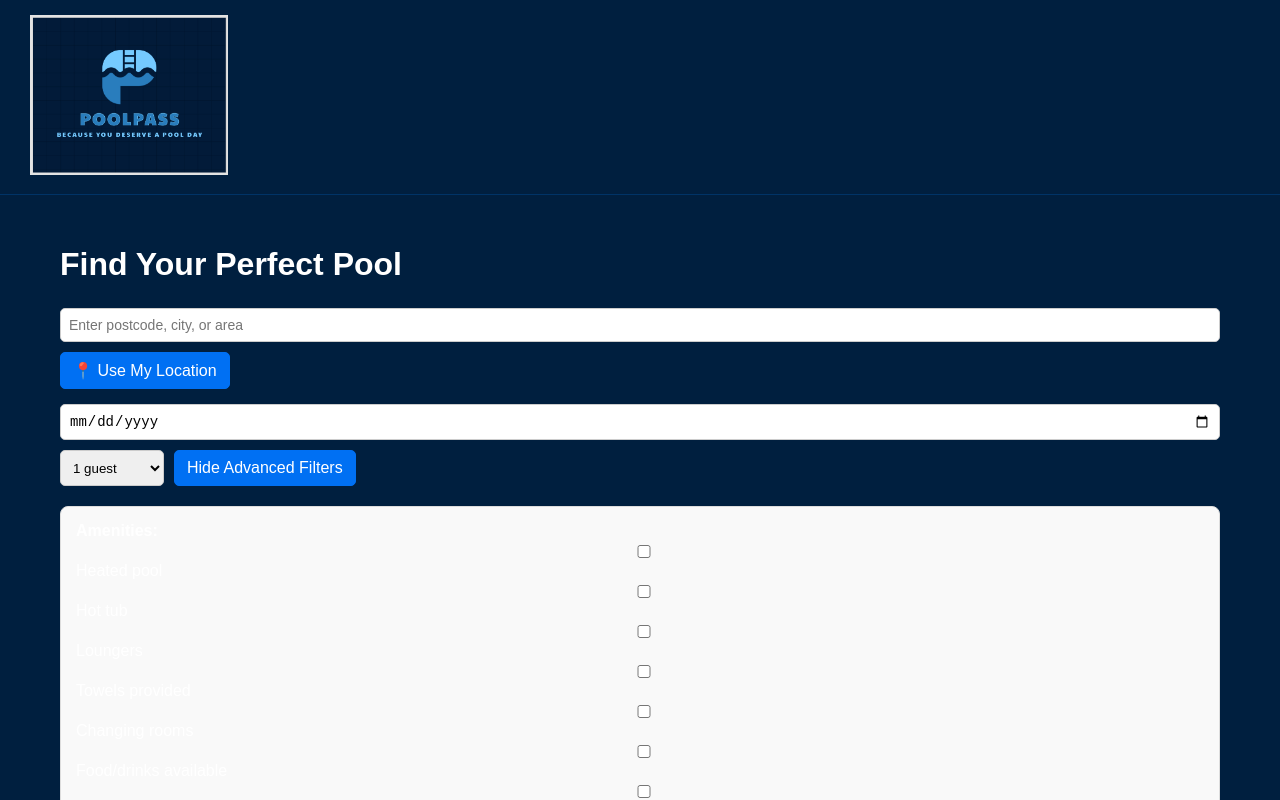
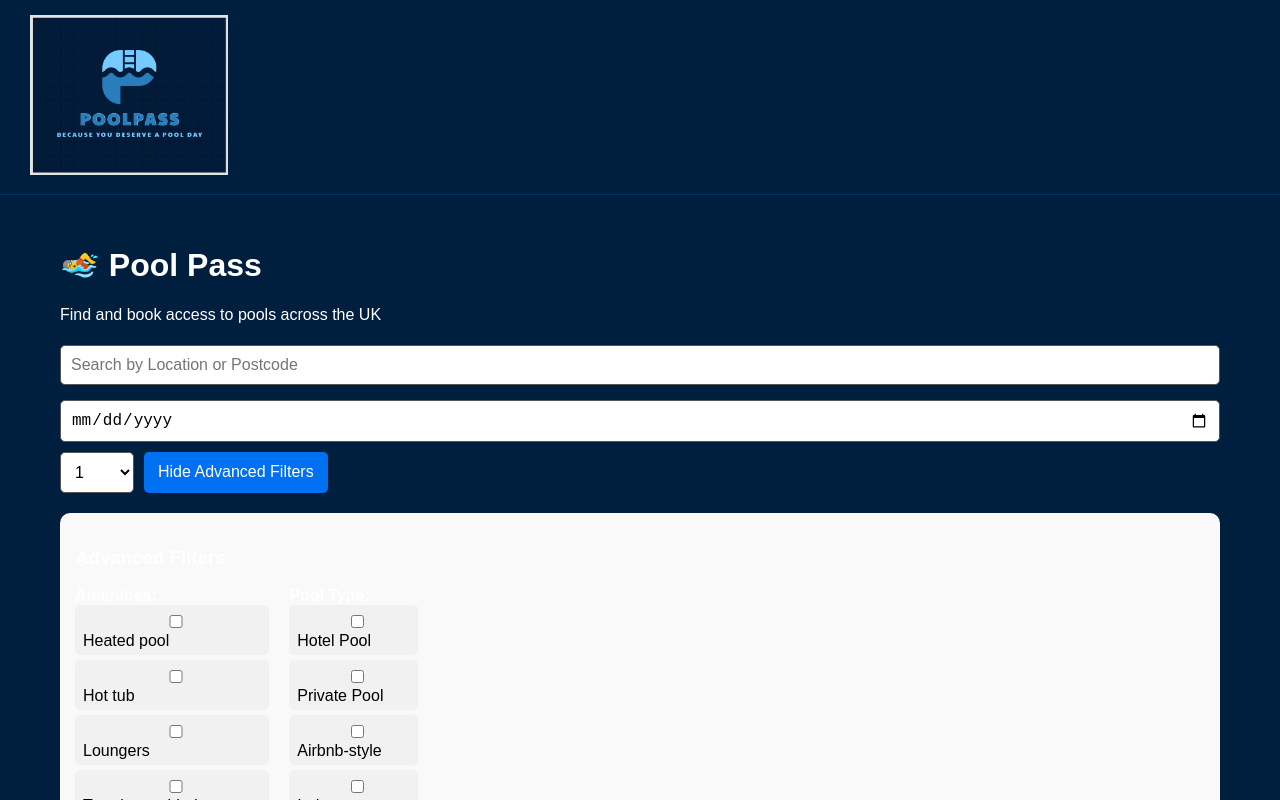
Before and after one commit to SxyWytBoy/PoolPass, a Next.js app: page / in a window 1280 px wide. Both pictures are taken after a click on the button "Show Advanced Filters". Shown: the top 800 px of the page. Built offline with nearby package versions, Linux system fonts and the light colour scheme.

Commit message:
Update index.js

```diff
--- a/pages/index.js
+++ b/pages/index.js
@@ -1,38 +1,52 @@
-import React, { useState } from 'react';
+import Link from 'next/link';
+import { useState, useEffect, useRef } from 'react';
 import Image from 'next/image';
-import Link from 'next/link';
 
-const mockPools = [
+const pools = [
   {
     id: 1,
-    name: 'The Lakeside Pool',
-    location: 'Cotswolds',
-    price: '£60/day',
-    image: '/pool1.jpg',
-    description: 'A serene outdoor pool by the lake, ideal for family retreats.',
+    name: 'Luxury Hotel Pool',
+    location: 'London',
+    price: '£25',
+    description: 'Access to rooftop infinity pool with towels included.',
+    type: 'Hotel Pool',
+    image: '/images/luxury-pool.jpg',
+    availableDates: ['2025-05-15', '2025-05-16'],
     rating: 4.5,
     reviews: [
-      { user: 'Alice', comment: 'Wonderful atmosphere!', rating: 5 },
-      { user: 'Tom', comment: 'Very relaxing', rating: 4 },
+      { user: 'John Doe', comment: 'Amazing experience, highly recommended!', rating: 5 },
+      { user: 'Jane Smith', comment: 'Lovely pool, but a bit crowded.', rating: 4 },
     ],
-    amenities: ['Heated pool', 'Wi-Fi', 'Parking'],
-    type: 'Outdoor',
-    petFriendly: true,
   },
   {
     id: 2,
-    name: 'Luxury City Spa Pool',
-    location: 'London',
-    price: '£95/day',
-    image: '/pool2.jpg',
-    description: 'Private rooftop pool with sauna access in Central London.',
-    rating: 4.8,
+    name: 'Countryside B&B Pool',
+    location: 'Somerset',
+    price: '£15',
+    description: 'Peaceful outdoor pool with countryside views.',
+    type: 'Public Pool',
+    image: '/images/countryside-pool.jpeg',
+    availableDates: ['2025-05-14', '2025-05-18'],
+    rating: 3.8,
     reviews: [
-      { user: 'Beth', comment: 'Top-tier spa facilities!', rating: 5 },
+      { user: 'Alice Brown', comment: 'A relaxing place to unwind!', rating: 4 },
+      { user: 'Bob White', comment: 'Great view, but the pool could be cleaner.', rating: 3 },
     ],
-    amenities: ['Hot tub', 'Towels provided', 'Food/drinks available'],
-    type: 'Indoor',
-    petFriendly: false,
+  },
+  {
+    id: 3,
+    name: 'City Gym Pool',
+    location: 'Manchester',
+    price: '£10',
+    description: 'Indoor heated pool at modern fitness center.',
+    type: 'Gym Pool',
+    image: '/images/city-gym-pool.jpg',
+    availableDates: ['2025-05-10', '2025-05-12'],
+    rating: 4.2,
+    reviews: [
+      { user: 'Sarah Green', comment: 'Nice pool but a little too small for my liking.', rating: 3 },
+      { user: 'Tom Clark', comment: 'Great for a quick swim after the gym!', rating: 5 },
+    ],
   },
 ];
 
@@ -40,175 +54,257 @@ export default function Home() {
   const [search, setSearch] = useState('');
   const [availableDate, setAvailableDate] = useState('');
   const [guests, setGuests] = useState(1);
-  const [showAdvancedFilters, setShowAdvancedFilters] = useState(false);
-  const [amenities, setAmenities] = useState([]);
+  const [showAdvanced, setShowAdvanced] = useState(false);
   const [selectedTypes, setSelectedTypes] = useState([]);
-  const [priceRange, setPriceRange] = useState({ min: '', max: '' });
-  const [timeOfDay, setTimeOfDay] = useState('');
-  const [addons, setAddons] = useState([]);
-  const [accessibility, setAccessibility] = useState([]);
-  const [petFriendlyOnly, setPetFriendlyOnly] = useState(false);
+  const [selectedAmenities, setSelectedAmenities] = useState([]);
+  const [dropdownOpen, setDropdownOpen] = useState(false);
+  const dropdownRef = useRef(null);
 
-  const handleAmenityChange = (e) => {
-    const { value, checked } = e.target;
-    setAmenities((prev) =>
-      checked ? [...prev, value] : prev.filter((item) => item !== value)
+  const amenities = [
+    'Heated pool',
+    'Hot tub',
+    'Loungers',
+    'Towels provided',
+    'Changing rooms',
+    'Food/drinks available',
+    'Wi-Fi',
+    'Parking',
+  ];
+
+  const poolTypes = [
+    'Hotel Pool',
+    'Private Pool',
+    'Airbnb-style',
+    'Indoor',
+    'Outdoor',
+    'Public Pool',
+    'Gym Pool',
+  ];
+
+  const handleTypeChange = (event) => {
+    const value = event.target.value;
+    setSelectedTypes((prev) =>
+      prev.includes(value) ? prev.filter((type) => type !== value) : [...prev, value]
     );
   };
 
-  const handleTypeChange = (e) => {
-    const { value, checked } = e.target;
-    setSelectedTypes((prev) =>
-      checked ? [...prev, value] : prev.filter((item) => item !== value)
+  const handleAmenityChange = (event) => {
+    const value = event.target.value;
+    setSelectedAmenities((prev) =>
+      prev.includes(value) ? prev.filter((a) => a !== value) : [...prev, value]
     );
   };
 
-  const handleAddonChange = (e) => {
-    const { value, checked } = e.target;
-    setAddons((prev) =>
-      checked ? [...prev, value] : prev.filter((item) => item !== value)
-    );
+  useEffect(() => {
+    const handleClickOutside = (event) => {
+      if (dropdownRef.current && !dropdownRef.current.contains(event.target)) {
+        setDropdownOpen(false);
+      }
     };
+    document.addEventListener('mousedown', handleClickOutside);
+    return () => document.removeEventListener('mousedown', handleClickOutside);
+  }, []);
 
-  const handleAccessibilityChange = (e) => {
-    const { value, checked } = e.target;
-    setAccessibility((prev) =>
-      checked ? [...prev, value] : prev.filter((item) => item !== value)
-    );
-  };
+  const filteredPools = pools.filter((pool) => {
+    const matchesLocation = pool.location.toLowerCase().includes(search.toLowerCase());
+    const matchesDate = availableDate ? pool.availableDates.includes(availableDate) : true;
+    const matchesType = selectedTypes.length > 0 ? selectedTypes.includes(pool.type) : true;
+    return matchesLocation && matchesDate && matchesType;
+  });
 
   const renderRatingStars = (rating) => {
-    const stars = [];
-    for (let i = 0; i < 5; i++) {
-      stars.push(i < Math.round(rating) ? '⭐' : '☆');
-    }
-    return stars.join('');
+    const fullStars = Math.floor(rating);
+    const halfStars = rating % 1 !== 0;
+    let stars = [];
+
+    for (let i = 0; i < fullStars; i++) stars.push('★');
+    if (halfStars) stars.push('☆');
+    while (stars.length < 5) stars.push('☆');
+
+    return stars.join(' ');
   };
 
   const buttonStyle = {
-    padding: '8px 12px',
+    padding: '10px 14px',
     borderRadius: '5px',
-    border: '1px solid #0070f3',
+    border: 'none',
     backgroundColor: '#0070f3',
     color: 'white',
     cursor: 'pointer',
+    fontWeight: '500',
+    fontSize: '1rem',
   };
 
-  const filteredPools = mockPools.filter((pool) => {
-    const matchesSearch = pool.location.toLowerCase().includes(search.toLowerCase()) || pool.name.toLowerCase().includes(search.toLowerCase());
-    const matchesAmenities = amenities.every((a) => pool.amenities.includes(a));
-    const matchesType = selectedTypes.length === 0 || selectedTypes.includes(pool.type);
-    const matchesPetFriendly = !petFriendlyOnly || pool.petFriendly;
+  return (
+    <div className="container" style={{ padding: '20px' }}>
+      <h1>🏊 Pool Pass</h1>
+      <p>Find and book access to pools across the UK</p>
 
-    return matchesSearch && matchesAmenities && matchesType && matchesPetFriendly;
-  });
-
-  return (
-    <div style={{ padding: '20px' }}>
-      <h1 style={{ marginBottom: '20px' }}>Find Your Perfect Pool</h1>
-
-      {/* Basic Filters */}
-      <div style={{ display: 'flex', flexWrap: 'wrap', gap: '10px', marginBottom: '20px' }}>
+      {/* Basic Search Options */}
+      <div style={{ marginBottom: '20px', display: 'flex', flexWrap: 'wrap', gap: '10px' }}>
         <input
           type="text"
-          placeholder="Enter postcode, city, or area"
+          placeholder="Search by Location or Postcode"
           value={search}
           onChange={(e) => setSearch(e.target.value)}
-          style={{ padding: '8px', flexGrow: 1, borderRadius: '5px', border: '1px solid #ccc' }}
+          style={{
+            padding: '10px',
+            borderRadius: '5px',
+            border: '1px solid #555',
+            backgroundColor: '#fff',
+            color: '#000',
+            flexGrow: 1,
+            minWidth: '200px',
+            fontSize: '1rem',
+          }}
         />
-        <button onClick={() => alert("Use location coming soon...")} style={buttonStyle}>
-          📍 Use My Location
-        </button>
         <input
           type="date"
           value={availableDate}
           onChange={(e) => setAvailableDate(e.target.value)}
-          style={{ padding: '8px', borderRadius: '5px', border: '1px solid #ccc' }}
+          style={{
+            padding: '10px',
+            borderRadius: '5px',
+            border: '1px solid #555',
+            backgroundColor: '#fff',
+            color: '#000',
+            fontSize: '1rem',
+          }}
         />
         <select
           value={guests}
-          onChange={(e) => setGuests(parseInt(e.target.value))}
-          style={{ padding: '8px', borderRadius: '5px', border: '1px solid #ccc' }}
+          onChange={(e) => setGuests(Number(e.target.value))}
+          style={{
+            padding: '10px',
+            borderRadius: '5px',
+            border: '1px solid #555',
+            backgroundColor: '#fff',
+            color: '#000',
+            fontSize: '1rem',
+          }}
         >
-          {[...Array(10).keys()].map((i) => (
-            <option key={i + 1} value={i + 1}>{i + 1} {i === 0 ? 'guest' : 'guests'}</option>
+          {Array.from({ length: 10 }, (_, i) => i + 1).map((num) => (
+            <option key={num} value={num}>
+              {num} {num === 10 ? '+' : ''}
+            </option>
           ))}
-          <option value={11}>10+ guests</option>
         </select>
-        <button onClick={() => setShowAdvancedFilters(!showAdvancedFilters)} style={buttonStyle}>
-          {showAdvancedFilters ? 'Hide Advanced Filters' : 'Show Advanced Filters'}
+        <button onClick={() => setShowAdvanced(!showAdvanced)} style={buttonStyle}>
+          {showAdvanced ? 'Hide Advanced Filters' : 'Show Advanced Filters'}
         </button>
       </div>
 
       {/* Advanced Filters */}
-      {showAdvancedFilters && (
-        <div style={{ padding: '15px', border: '1px solid #ddd', borderRadius: '8px', marginBottom: '20px', backgroundColor: '#f9f9f9' }}>
-          <div><strong>Amenities:</strong>
-            {['Heated pool', 'Hot tub', 'Loungers', 'Towels provided', 'Changing rooms', 'Food/drinks available', 'Wi-Fi', 'Parking'].map((a) => (
-              <label key={a} style={{ marginRight: '10px' }}>
-                <input type="checkbox" value={a} checked={amenities.includes(a)} onChange={handleAmenityChange} /> {a}
+      {showAdvanced && (
+        <div
+          className="advanced-filters"
+          style={{
+            backgroundColor: '#f9f9f9',
+            borderRadius: '10px',
+            padding: '15px',
+            marginBottom: '20px',
+          }}
+        >
+          <h3>Advanced Filters</h3>
+
+          <div style={{ display: 'flex', flexWrap: 'wrap', gap: '20px' }}>
+            {/* Amenities */}
+            <div>
+              <strong>Amenities:</strong>
+              {amenities.map((a) => (
+                <label
+                  key={a}
+                  style={{
+                    display: 'block',
+                    cursor: 'pointer',
+                    color: '#000',
+                    fontWeight: '500',
+                    backgroundColor: '#f1f1f1',
+                    padding: '5px 8px',
+                    borderRadius: '5px',
+                    marginBottom: '5px',
+                  }}
+                >
+                  <input
+                    type="checkbox"
+                    value={a}
+                    checked={selectedAmenities.includes(a)}
+                    onChange={handleAmenityChange}
+                    style={{ marginRight: '10px' }}
+                  />
+                  {a}
                 </label>
               ))}
             </div>
-          <div><strong>Pool Type:</strong>
-            {['Hotel Pool', 'Private Pool', 'Airbnb-style', 'Indoor', 'Outdoor'].map((type) => (
-              <label key={type} style={{ marginRight: '10px' }}>
-                <input type="checkbox" value={type} checked={selectedTypes.includes(type)} onChange={handleTypeChange} /> {type}
+
+            {/* Pool Type */}
+            <div>
+              <strong>Pool Type:</strong>
+              {poolTypes.map((type) => (
+                <label
+                  key={type}
+                  style={{
+                    display: 'block',
+                    cursor: 'pointer',
+                    color: '#000',
+                    fontWeight: '500',
+                    backgroundColor: '#f1f1f1',
+                    padding: '5px 8px',
+                    borderRadius: '5px',
+                    marginBottom: '5px',
+                  }}
+                >
+                  <input
+                    type="checkbox"
+                    value={type}
+                    checked={selectedTypes.includes(type)}
+                    onChange={handleTypeChange}
+                    style={{ marginRight: '10px' }}
+                  />
+                  {type}
                 </label>
               ))}
             </div>
-          <div><strong>Price Range (£):</strong>
-            <input type="number" placeholder="Min" value={priceRange.min} onChange={(e) => setPriceRange({ ...priceRange, min: e.target.value })} style={{ width: '80px', marginRight: '5px' }} />
-            -
-            <input type="number" placeholder="Max" value={priceRange.max} onChange={(e) => setPriceRange({ ...priceRange, max: e.target.value })} style={{ width: '80px', marginLeft: '5px' }} />
-          </div>
-          <div><strong>Time of Day:</strong>
-            {['Morning', 'Afternoon', 'Evening'].map((t) => (
-              <label key={t} style={{ marginRight: '10px' }}>
-                <input type="radio" name="timeofday" value={t} checked={timeOfDay === t} onChange={() => setTimeOfDay(t)} /> {t}
-              </label>
-            ))}
-          </div>
-          <div><strong>Add-ons:</strong>
-            {['Food packages', 'Day beds', 'Alcohol', 'Kids’ area'].map((addon) => (
-              <label key={addon} style={{ marginRight: '10px' }}>
-                <input type="checkbox" value={addon} checked={addons.includes(addon)} onChange={handleAddonChange} /> {addon}
-              </label>
-            ))}
-          </div>
-          <div><strong>Accessibility:</strong>
-            {['Wheelchair access', 'Step-free access', 'Baby changing'].map((item) => (
-              <label key={item} style={{ marginRight: '10px' }}>
-                <input type="checkbox" value={item} checked={accessibility.includes(item)} onChange={handleAccessibilityChange} /> {item}
-              </label>
-            ))}
-          </div>
-          <div>
-            <label>
-              <input type="checkbox" checked={petFriendlyOnly} onChange={(e) => setPetFriendlyOnly(e.target.checked)} /> Show pet-friendly pools only
-            </label>
           </div>
         </div>
       )}
 
-      {/* Results */}
+      {/* Pool Listings */}
+      <div>
         {filteredPools.map((pool) => (
-        <div key={pool.id} style={{ marginBottom: '30px', borderBottom: '1px solid #eee', paddingBottom: '20px' }}>
-          <div style={{ position: 'relative', width: '100%', height: '200px' }}>
-            <Image src={pool.image} alt={pool.name} layout="fill" objectFit="cover" style={{ borderRadius: '10px' }} />
+          <div key={pool.id} className="card" style={{ marginBottom: '20px' }}>
+            <div style={{ position: 'relative', width: '100%', height: '200px', marginBottom: '15px' }}>
+              <Image
+                src={pool.image}
+                alt={pool.name}
+                layout="fill"
+                objectFit="cover"
+                style={{ borderRadius: '10px' }}
+              />
             </div>
             <h2>{pool.name}</h2>
             <p><strong>Location:</strong> {pool.location}</p>
             <p><strong>Price:</strong> {pool.price}</p>
             <p>{pool.description}</p>
             <p><strong>Rating:</strong> {renderRatingStars(pool.rating)}</p>
+            <div>
+              <strong>Reviews:</strong>
+              {pool.reviews.map((review, index) => (
+                <div key={index} style={{ marginBottom: '10px' }}>
+                  <p><strong>{review.user}</strong>: {review.comment}</p>
+                  <p>{renderRatingStars(review.rating)}</p>
+                </div>
+              ))}
+            </div>
             <Link href={`/pool/${pool.id}`}>
               <button style={{ ...buttonStyle, marginTop: '10px' }}>View Details</button>
             </Link>
           </div>
         ))}
+      </div>
 
-      <div style={{ marginTop: '40px', textAlign: 'center' }}>
+      {/* Host Call To Action */}
+      <div style={{ marginTop: '30px', textAlign: 'center' }}>
         <Link href="/host">
           <button style={buttonStyle}>Host Your Pool</button>
         </Link>
```
Lines whose indentation alone changed are shown as unchanged.
